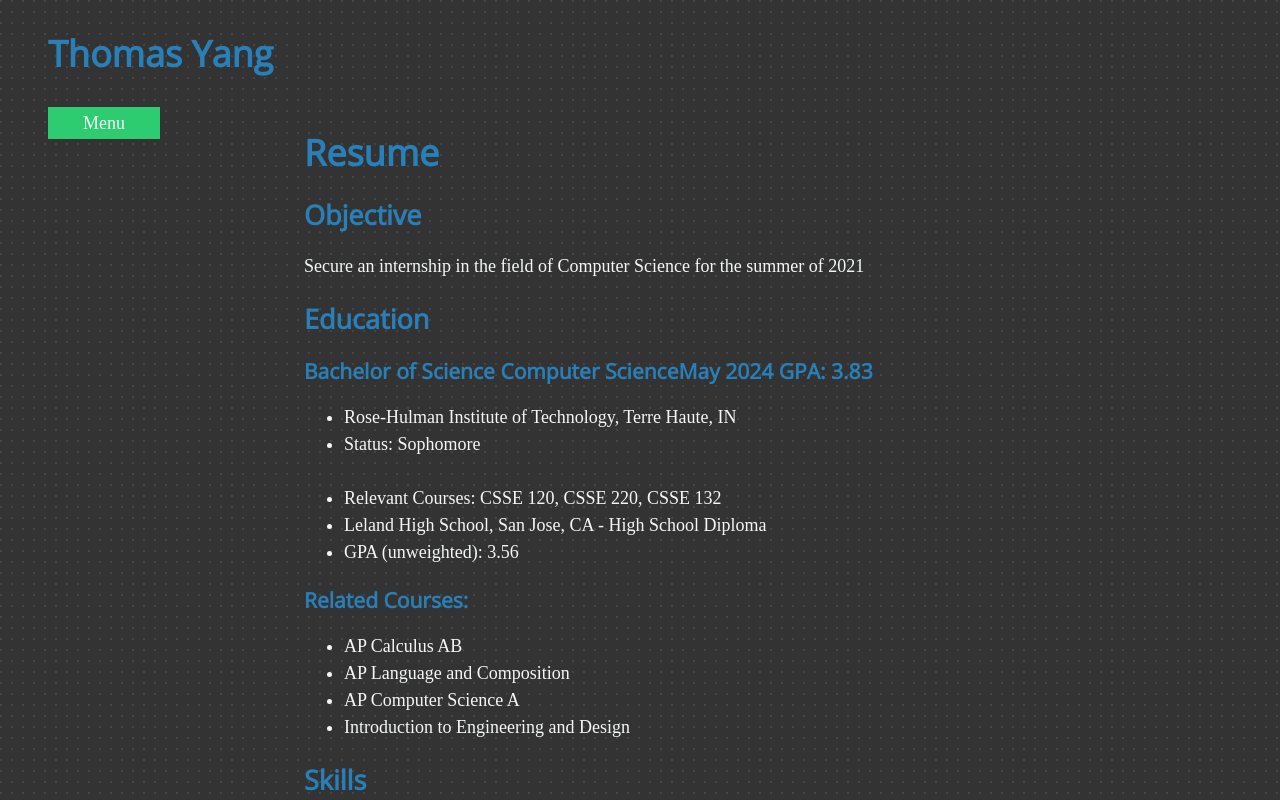
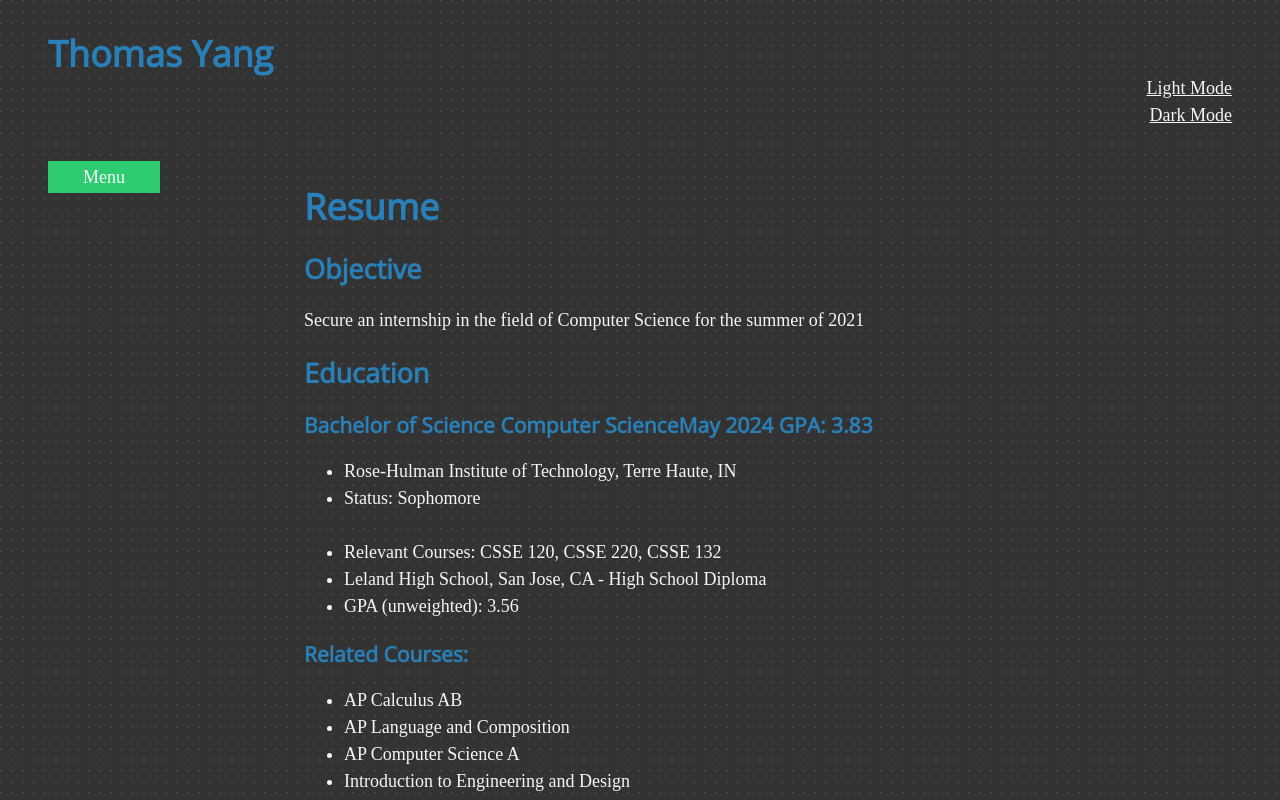
Before and after one commit to rhit-yangtt/thomasyang.github.io, a plain HTML site: page resume.html in a window 1280 px wide. Shown: the top 800 px of the page. Drawn offline with nearby package versions, Linux system fonts and the light colour scheme; a web font is replaced by a local one.

Commit message:
added buttons to all 3 pages

```diff
--- a/resume.html
+++ b/resume.html
@@ -11,6 +11,8 @@
   <body id="resume">
     <header>
         <h1>Thomas Yang</h1>
+        <div id="lightButton">Light Mode</div>
+        <div id="darkButton">Dark Mode</div>
     </header>
     <nav>
         <div class = "dropMenu">
```
Also changed, not shown: index.html (+2 -0 lines).
